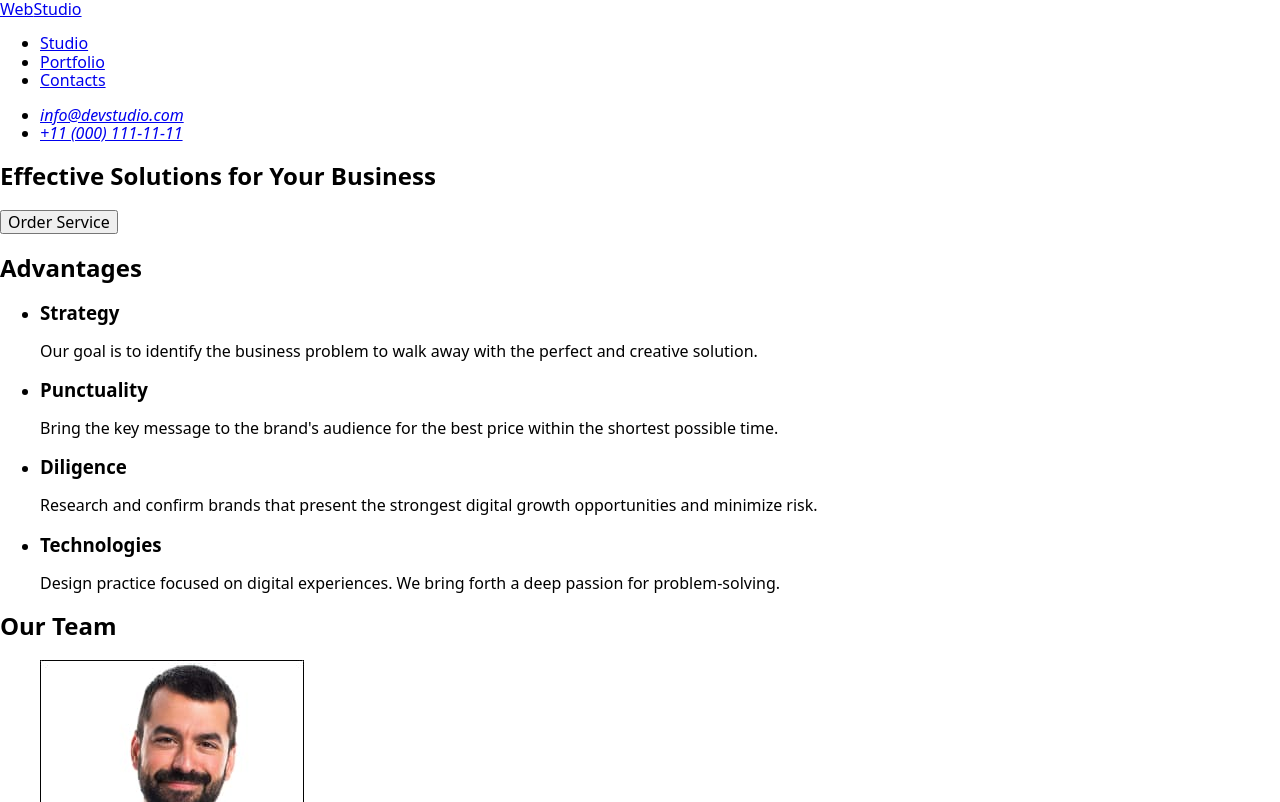
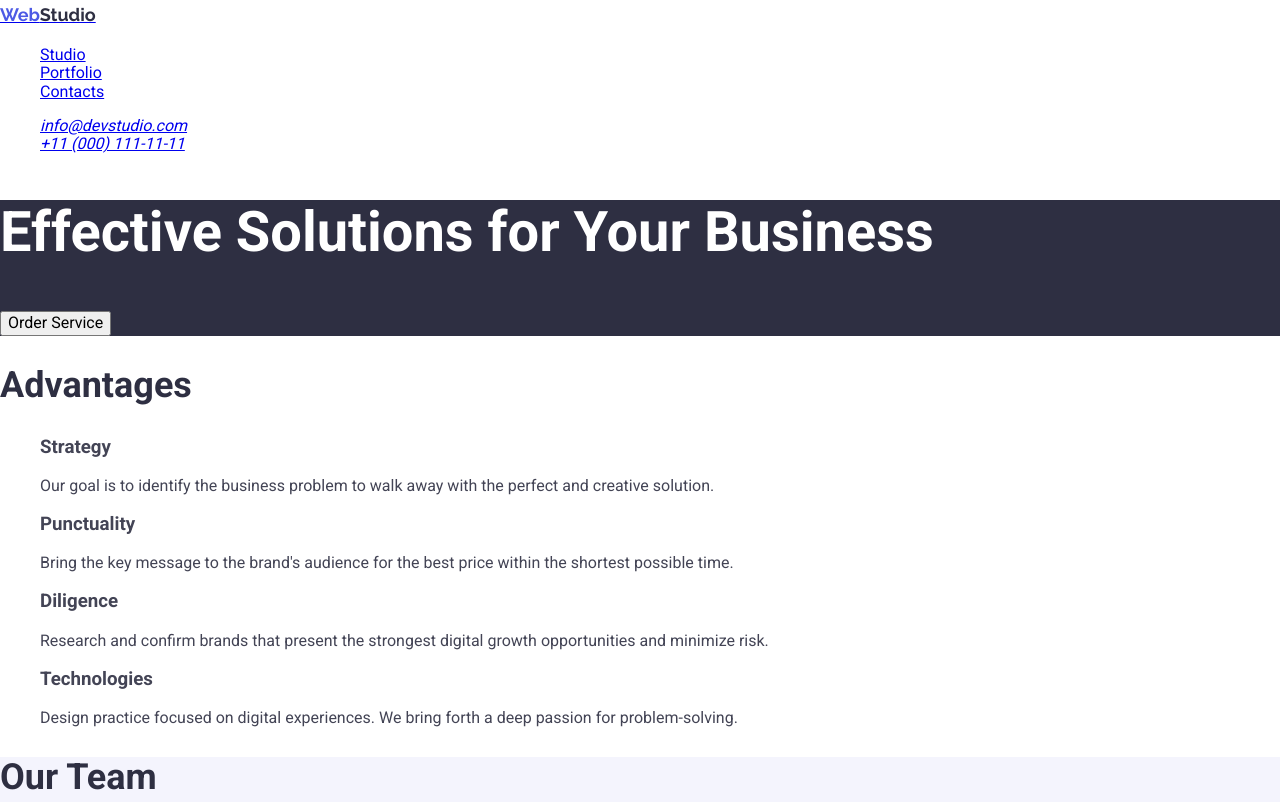
Before and after one commit to bur-Dan9/goit-markup-hw-02, a plain HTML site: page index.html in a window 1280 px wide. Shown: the top 802 px of the page. Drawn offline with nearby package versions, Linux system fonts and the light colour scheme.

Commit message:
with out css

```diff
--- a/css/styles.css
+++ b/css/styles.css
@@ -1,36 +1,63 @@
-// <uniquifier>: Use a unique and descriptive class name
+ .web {
+     color: #4d5ae5;
+     font-family: 'Raleway', sans-serif;
+     font-weight: 700;
+     font-size: 18px;
+     line-height: 1.66;
+     cursor: pointer;
+ }
 
-.raleway-<uniquifier> {
-    font-family: "Raleway", serif;
-    font-optical-sizing: auto;
-    font-weight: 700;
-    font-style: normal;
-}
+ .studio {
+     color: #2e2f42;
+     font-family: 'Raleway', sans-serif;
+     font-weight: 700;
+     font-size: 18px;
+     line-height: 1.66;
+     cursor: pointer;
+ }
 
-.roboto-regular {
-    font-family: "Roboto", sans-serif;
-    font-weight: 400;
-    font-style: normal;
-}
+ ulol {
+     list-style-type: none;
+ }
 
-.roboto-medium {
-    font-family: "Roboto", sans-serif;
-    font-weight: 500;
-    font-style: normal;
-}
+ body {
+     font-family: "Roboto",
+         sans-serif;
+     color: #434455;
+     font-size: 16px;
+     background-color: #E7E9FC line-height: 1.5;
+ }
 
-.roboto-bold {
-    font-family: "Roboto", sans-serif;
-    font-weight: 700;
-    font-style: normal;
-}
+ h2 {
+     font-size: 36px;
+     color: #2E2F42;
+ }
 
+ h1 {
+     font-size: 56px;
+     color: #FFFFFF;
+ }
 
+ .h1 {
+     background-color: #2E2F42
+ }
 
-.web {
-    color: #4D5AE5;
-}
+ .button {
+     background-color: #4D5AE5;
+     color: #FFFFFF;
+     padding: 4%;
+     cursor: pointer;
+ }
 
-.studio {
-    color: #2E2F42;
-}
+ .contact {
+     color: #2E2F42;
+     cursor: pointer;
+ }
+
+ .target {
+     cursor: pointer;
+ }
+
+ header {
+     cursor: pointer;
+ }
--- a/index.html
+++ b/index.html
@@ -25,6 +25,81 @@
       href="https://fonts.googleapis.com/css2?family=Raleway:wght@700&family=Roboto:wght@400;500;700&display=swap"
       rel="stylesheet"
     />
+    <style>
+             .web {
+               color: #4d5ae5;
+               font-family: 'Raleway', sans-serif;
+               font-weight: 700;
+               font-size: 18px;
+               line-height: 1.66;
+               cursor: pointer;
+             }
+
+             .studio {
+               color: #2e2f42;
+               font-family: 'Raleway', sans-serif;
+               font-weight: 700;
+               font-size: 18px;
+               line-height: 1.66;
+               cursor: pointer;
+             }
+             .studiofooter {
+               color: #F4F4FD;
+               font-family: 'Raleway', sans-serif;
+               font-weight: 700;
+               font-size: 18px;
+               line-height: 1.66;
+               cursor: pointer;
+             }
+             ul,
+             ol {
+               list-style-type: none;
+             }
+             body { font-family: "Roboto",
+               sans-serif;
+               color: #434455;
+              font-size: 16px;
+              background-color: #E7E9FC
+              line-height: 1.5;
+              }
+             h2 {
+              font-size: 36px;
+              color: #2E2F42;
+              }
+             h1 {
+              font-size: 56px;
+              color: #FFFFFF;
+             }
+             .h1 {
+              background-color: #2E2F42
+             }
+            .button {
+              background-color: #4D5AE5;
+              color: #FFFFFF;
+              padding: 4%;
+              cursor: pointer;
+             }
+            .contact {
+              color: #2E2F42;
+              cursor: pointer;
+            }
+            .target {
+              cursor: pointer;
+            }
+            header {
+              cursor: pointer;
+            }
+          .team {
+             background-color: #F4F4FD;
+          }
+        footer {
+             background-color: #2E2F42;
+             color: #F4F4FD;
+        }
+      p {
+        color: #434455;
+      }
+    </style>
   </head>
   <body>
     <header>
@@ -32,23 +107,24 @@
         <a href="./index.html">
           <span class="web">Web</span><span class="studio">Studio</span></a
         >
-        <ul>
+        <ul class="target">
           <li><a href="./" target="_blank">Studio</a></li>
           <li><a href="./" target="_blank">Portfolio</a></li>
           <li><a href="./" target="_blank">Contacts</a></li>
         </ul>
       </nav>
       <address>
-        <ul>
+        <ul class="contact">
           <li><a href="mailto:info@devstudio.com">info@devstudio.com</a></li>
           <li><a href="tel:+110001111111">+11 (000) 111-11-11</a></li>
         </ul>
       </address>
     </header>
     <main>
-      <section>
+      <section class="h1">
         <h1>Effective Solutions for Your Business</h1>
-        <button type="button">Order Service</button>
+
+        <button type="button" сlass="button">Order Service</button>
       </section>
       <section>
         <h2>Advantages</h2>
@@ -87,7 +163,7 @@
         </ul>
       </section>
 
-      <section>
+      <section class="team">
         <h2>Our Team</h2>
         <ul>
           <li>
@@ -201,7 +277,7 @@
     </main>
     <footer>
       <a href="./index.html">
-        <span class="web">Web</span><span class="studio">Studio</span>
+        <span class="web">Web</span><span class="studiofooter">Studio</span>
       </a>
       <p>
         Increase the flow of customers and sales for your business with digital
```
Also changed, not shown: 1 other file.
